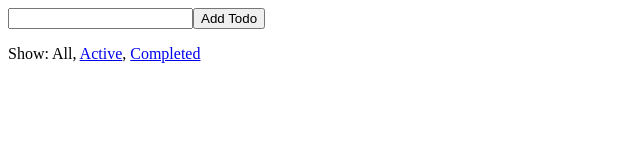
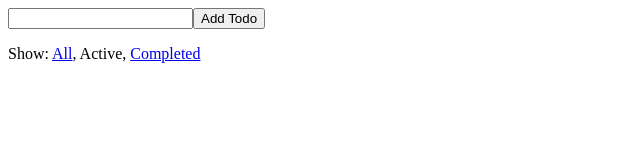
Before and after one commit to jtxyz/gswr, a React (Create React App) app: page /active in a window 1280 px wide. Shown: the top 160 px of the page, without its empty margins (0-640 px from the left). Built offline with nearby package versions, Linux system fonts and the light colour scheme.

Commit message:
use dispatch mappings and router links

```diff
--- a/package.json
+++ b/package.json
@@ -9,6 +9,7 @@
     "react": "^16.3.1",
     "react-dom": "^16.3.1",
     "react-redux": "^5.0.7",
+    "react-router-dom": "^4.2.2",
     "react-scripts": "1.1.4",
     "redux": "~3.7.2",
     "uuid": "~3.2.1"
--- a/src/actions/index.js
+++ b/src/actions/index.js
@@ -6,11 +6,6 @@ export const addTodo = text => ({
   text
 })
 
-export const setVisibilityFilter = filter => ({
-  type: 'SET_VISIBILITY_FILTER',
-  filter
-})
-
 export const toggleTodo = id => ({
   type: 'TOGGLE_TODO',
   id
--- a/src/components/App.js
+++ b/src/components/App.js
@@ -4,7 +4,7 @@ import { AddTodo } from './AddTodo'
 import { VisibleTodoList } from './TodoList'
 import { Footer } from './Footer'
 
-const TodoApp = () => (
+const App = () => (
   <Fragment>
     <AddTodo />
     <VisibleTodoList />
@@ -12,4 +12,4 @@ const TodoApp = () => (
   </Fragment>
 )
 
-export default TodoApp
+export default App
--- a/src/components/Footer.js
+++ b/src/components/Footer.js
@@ -1,36 +1,19 @@
 import React from 'react'
-import { connect } from 'react-redux'
-import { setVisibilityFilter } from '../actions'
+import { NavLink } from 'react-router-dom'
 
-const Link = ({ active, children, onClick }) => {
-  if (active) return <span>{children}</span>
-  return (
-    <a
-      href="filter"
-      onClick={e => {
-        e.preventDefault()
-        onClick()
-      }}
-    >
-      {children}
-    </a>
-  )
-}
-
-const mapStateToLinkProps = ({ visibilityFilter }, { filter }) => ({
-  active: visibilityFilter === filter
-})
-const mapDispatchToLinkProps = (dispatch, { filter }) => ({
-  onClick() {
-    dispatch(setVisibilityFilter(filter))
-  }
-})
-const FilterLink = connect(mapStateToLinkProps, mapDispatchToLinkProps)(Link)
+const FilterLink = ({ filter, children }) => (
+  <NavLink
+    to={filter === 'all' ? '' : filter}
+    activeStyle={{ textDecoration: 'none', color: 'black' }}
+  >
+    {children}
+  </NavLink>
+)
 
 export const Footer = () => (
   <p>
-    Show: <FilterLink filter="SHOW_ALL">All</FilterLink>
-    , <FilterLink filter="SHOW_ACTIVE">Active</FilterLink>
-    , <FilterLink filter="SHOW_COMPLETED">Completed</FilterLink>
+    Show: <FilterLink filter="/all">All</FilterLink>
+    , <FilterLink filter="/active">Active</FilterLink>
+    , <FilterLink filter="/completed">Completed</FilterLink>
   </p>
 )
--- a/src/components/Root.js
+++ b/src/components/Root.js
@@ -1,10 +1,13 @@
 import React from 'react'
 import { Provider } from 'react-redux'
-import TodoApp from './App'
+import { BrowserRouter, Route } from 'react-router-dom'
+import App from './App'
 
 const Root = ({ store }) => (
   <Provider store={store}>
-    <TodoApp />
+    <BrowserRouter>
+      <Route path="/:filter?" component={App} />
+    </BrowserRouter>
   </Provider>
 )
 
--- a/src/components/TodoList.js
+++ b/src/components/TodoList.js
@@ -1,6 +1,7 @@
 import React, { Component } from 'react'
 import { connect } from 'react-redux'
 import { toggleTodo } from '../actions'
+import { withRouter } from 'react-router-dom'
 
 const Todo = ({ completed, text, onClick }) => (
   <li
@@ -16,18 +17,18 @@ const Todo = ({ completed, text, onClick }) => (
 const TodoList = ({ todos, onTodoClick }) => (
   <ul>
     {todos.map(todo => (
-      <Todo key={todo.id} {...todo} onClick={() => onTodoClick(todo.id)} />
+      <Todo key={todo.id} onClick={() => onTodoClick(todo.id)} {...todo} />
     ))}
   </ul>
 )
 
 const getVisibleTodos = (todos, filter) => {
   switch (filter) {
-    case 'SHOW_ALL':
+    case 'all':
       return todos
-    case 'SHOW_ACTIVE':
+    case 'completed':
       return todos.filter(todo => !todo.completed)
-    case 'SHOW_COMPLETED':
+    case 'active':
       return todos.filter(todo => todo.completed)
     default:
       return todos
@@ -36,26 +37,25 @@ const getVisibleTodos = (todos, filter) => {
 
 class VisibleTodoList extends Component {
   render() {
-    const { todos, visibilityFilter, onTodoClick } = this.props
-
+    const { todos, filter, onTodoClick } = this.props
     return (
       <TodoList
-        todos={getVisibleTodos(todos, visibilityFilter)}
+        todos={getVisibleTodos(todos, filter)}
         onTodoClick={onTodoClick}
       />
     )
   }
 }
 
-const mapStateToProps = ({ todos, visibilityFilter }) => ({
-  todos,
-  visibilityFilter
-})
-const mapDispatchToProps = dispatch => ({
-  onTodoClick(id) {
-    dispatch(toggleTodo(id))
-  }
+/**
+ * @type {function({todos: object[]}, any): void}
+ */
+const mapStateToProps = ({ todos }, { match: { params } }) => ({
+  filter: params.filter,
+  todos
 })
 
-const wrapped = connect(mapStateToProps, mapDispatchToProps)(VisibleTodoList)
+const wrapped = withRouter(
+  connect(mapStateToProps, { onTodoClick: toggleTodo })(VisibleTodoList)
+)
 export { wrapped as VisibleTodoList }
--- a/src/configureStore.js
+++ b/src/configureStore.js
@@ -1,5 +1,5 @@
+import throttle from 'lodash/throttle'
 import { createStore } from 'redux'
-import throttle from 'lodash/throttle'
 import { todoApp } from './reducers/reducers'
 import { loadState, saveState } from './localStorage'
 
--- a/src/reducers/reducers.js
+++ b/src/reducers/reducers.js
@@ -32,18 +32,8 @@ const todos = (state = [], action) => {
   }
 }
 
-const visibilityFilter = (state = 'SHOW_ALL', action) => {
-  switch (action.type) {
-    case 'SET_VISIBILITY_FILTER':
-      return action.filter
-    default:
-      return state
-  }
-}
-
 const todoApp = combineReducers({
-  todos,
-  visibilityFilter
+  todos
 })
 
-export { todoApp, todos, visibilityFilter }
+export { todoApp, todos }
```
Also changed, not shown: jsconfig.json (added, +9 -0 lines), 1 other file (tests, documents, lock files or other folders).
